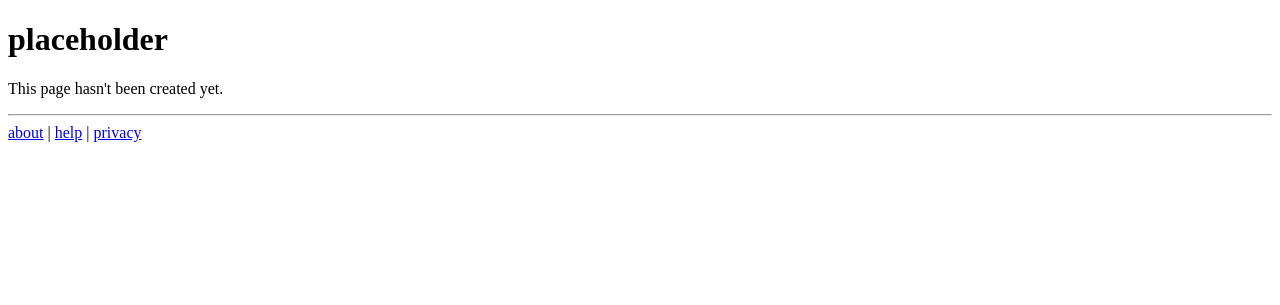
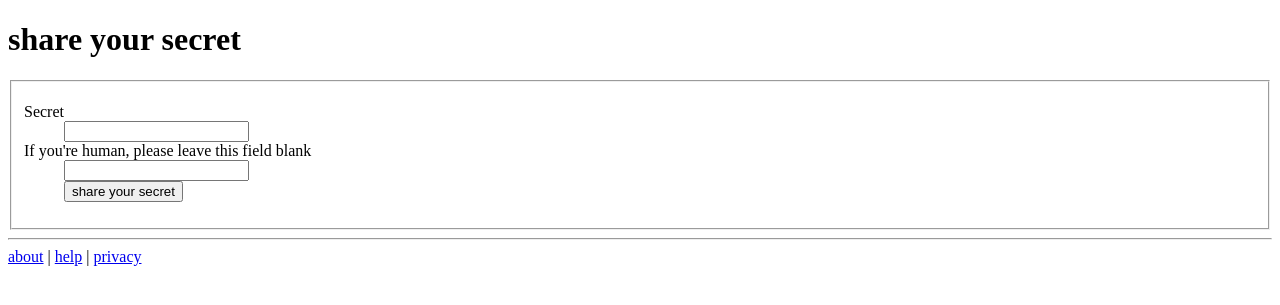
Before and after one commit to gatesphere/ceekrt, a Flask app: page /share in a window 1280 px wide. Shown: the part 82-387 px from the top of the page. Run offline with Flask 2, Linux system fonts and the light colour scheme.

Commit message:
Share form works.

```diff
--- a/ceekrt/__init__.py
+++ b/ceekrt/__init__.py
@@ -5,6 +5,7 @@
 from flask import Flask
 app = Flask(__name__, instance_relative_config=True)
 app.config.from_pyfile('application.cfg')
+app.secret_key = app.config['SECRET_KEY']
 
 import ceekrt.views
 
--- a/ceekrt/models.py
+++ b/ceekrt/models.py
@@ -21,5 +21,8 @@ class Secret(Base):
 
   def __repr__(self):
     return '<secret %r>' % (self.secret)
+
+  def validate(self):
+    return 0 < len(self.secret) <= 140
 #@-others
 #@-leo
--- /dev/null
+++ b/ceekrt/templates/_form.html
@@ -0,0 +1,14 @@
+<!--@+leo-ver=5-thin-->
+<!--@+node:peckj.20130301225328.1478: * @file ceekrt/templates/_form.html-->
+<form action="{{ url_for('share') }}" method="POST">
+  <fieldset>
+    <dl>
+      <dt><label for="secret_content">Secret</label></dt>
+      <dd><input id="secret_content" name="secret_content" type="text" /></dd>
+      <dt><label class="honey" for="website">If you're human, please leave this field blank</label></dt>
+      <dd><input class="honey" id="website" name="website" type="text" /></dd>
+      <dd><input type="submit" value="share your secret"></dd>
+    </dl>
+  </fieldset>
+</form>
+<!--@-leo-->
--- a/ceekrt/templates/base.html
+++ b/ceekrt/templates/base.html
@@ -1,6 +1,6 @@
 <!doctype html>
 <!--@+leo-ver=5-thin-->
-<!--@+node:peckj.20130228101737.1617: * @file base.html-->
+<!--@+node:peckj.20130228101737.1617: * @file ceekrt/templates/base.html-->
 <!--@@first-->
 <!--@@language xml-->
 <!--@@tabwidth -2-->
@@ -45,7 +45,7 @@
     <!--@+<< flash >>-->
     <!--@+node:peckj.20130228101737.1701: ** << flash >>-->
     {% block flash %}
-      {% with messages = get_flashed_messages() %}
+      {% with messages = get_flashed_messages(with_categories=True) %}
         {% if messages %}
           {% for category, message in messages %}
             <div id="{{ category }}">{{ message }}</div>
--- /dev/null
+++ b/ceekrt/templates/share.html
@@ -0,0 +1,12 @@
+<!--@+leo-ver=5-thin-->
+<!--@+node:peckj.20130228101737.1685: * @file ceekrt/templates/share.html-->
+<!--@@language xml-->
+<!--@@tabwidth -2-->
+
+{% extends "base.html" %}
+
+{% block content %}
+<h1>share your secret</h1>
+{% include "_form.html" %}
+{% endblock content %}
+<!--@-leo-->
--- a/ceekrt/views.py
+++ b/ceekrt/views.py
@@ -3,7 +3,7 @@
 #@@language python
 
 from ceekrt import app
-from flask import render_template, request, flash, redirect
+from flask import render_template, request, flash, redirect, url_for
 from ceekrt.database import db_session
 from ceekrt.models import Secret
 
@@ -23,13 +23,24 @@ def index():
 def share():
   if request.method == 'GET':
     # show form
-    return render_template('placeholder.html')
+    return render_template('share.html')
   elif request.method == 'POST':
     # act on submission
-    ## blah
-    # flash messages and return to /
-    flash('Post submitted.', 'success')
-    return redirect(url_for('index'))
+    s_con = request.form['secret_content']
+    honeypot = request.form['website']
+    if len(honeypot) != 0:
+      # spammer!  Fake success...
+      flash('Post submitted.', 'success')
+      return redirect(url_for('index'))
+    s = Secret(s_con)
+    if s.validate():
+      db_session.add(s)
+      db_session.commit()
+      flash('Post submitted.', 'success')
+      return redirect(url_for('index'))
+    else:
+      flash('Secret of incorrect length! Try again.', 'error')
+      return redirect(url_for('share'))
 #@+node:peckj.20130228101737.1722: ** static pages
 # static pages
 @app.route('/about')
--- a/instance/application.cfg
+++ b/instance/application.cfg
@@ -7,4 +7,5 @@ DEBUG = True
 SOCKFILE = '/tmp/ceekrt-test.sock-0'
 DATABASE_URI = 'sqlite:///test.db'
 SECRETS_PER_PAGE = 10
+SECRET_KEY = '3ANZGWtF4imkgR1DlXHJMq9pSOeavBznxKdITErQys52b8jwuV'
 #@-leo
```
Also changed, not shown: test.db, 1 other file.
